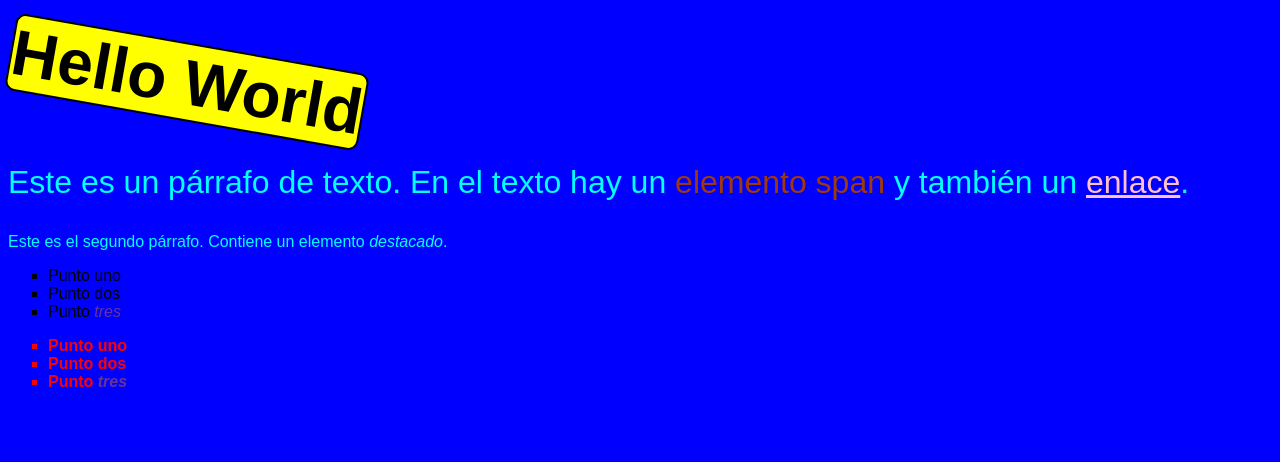
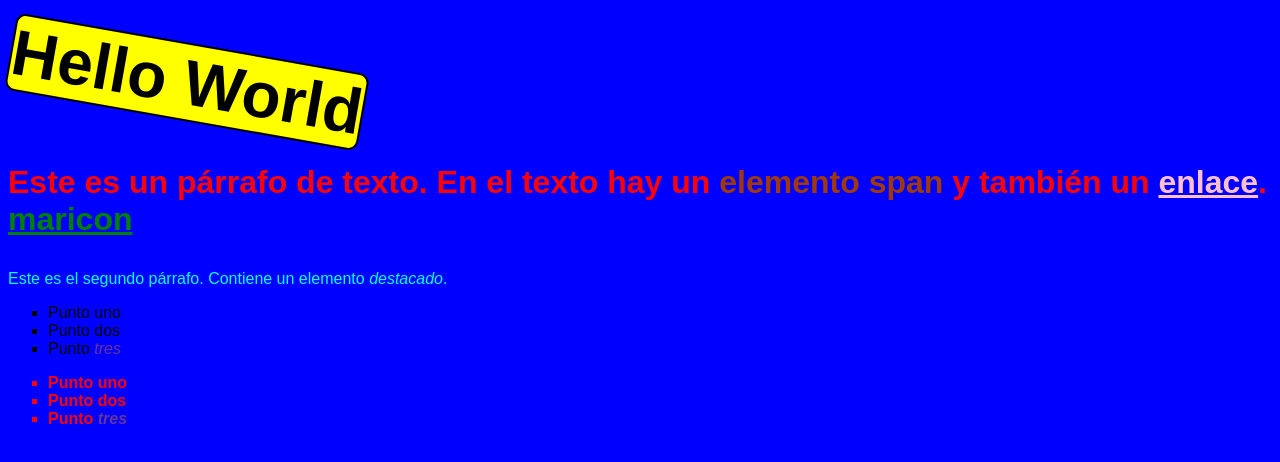
Before and after one commit to Ignorancio/Ignorancio.github.io, a plain HTML site: page index.html in a window 1280 px wide. Drawn offline with Linux system fonts and the light colour scheme.

Commit message:
Update index.html

```diff
--- a/index.html
+++ b/index.html
@@ -1,7 +1,8 @@
 <!DOCTYPE html>
 <html>
     <head>
-        <link rel="stylesheet" href="_styles.css" />
+        <link rel="stylesheet" href="/_styles.css" />
+
         <title>Ravendawn DB</title>
         <style>
 
@@ -10,10 +11,11 @@
 <body>
     <h1>Hello World</h1>
 
-    <p>
+    <p class="texto">
         Este es un párrafo de texto. En el texto hay un
         <span>elemento span</span> y también un
         <a href="http://example.com">enlace</a>.
+        <a href="">maricon</a>
     </p>
 
     <p>Este es el segundo párrafo. Contiene un elemento <em>destacado</em>.</p>
```
